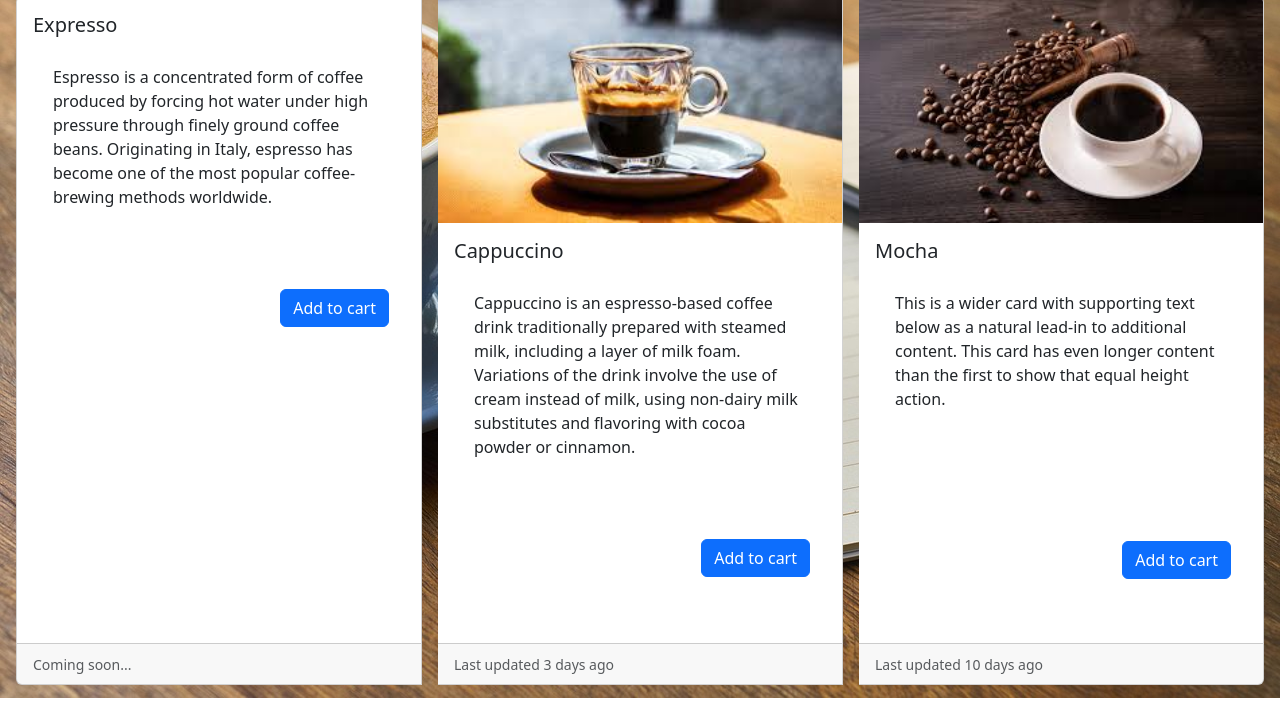
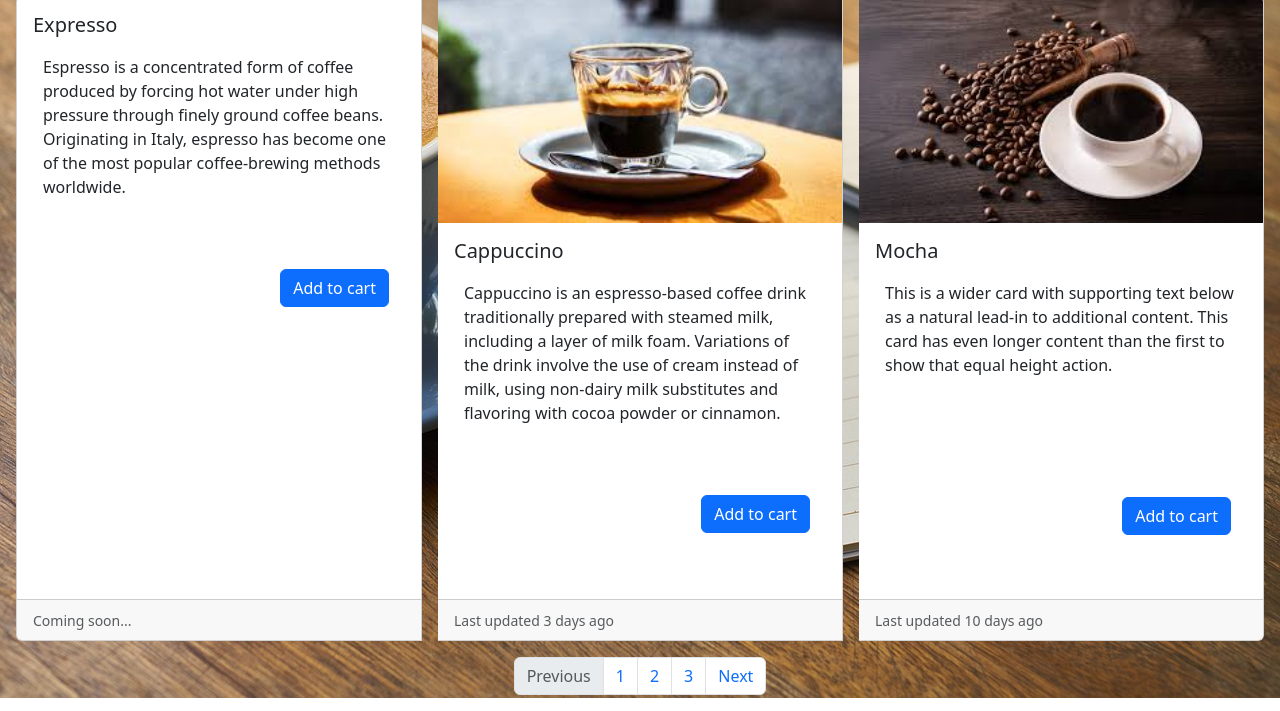
Before and after one commit to arun514/BootstrapNav, a plain HTML site: page index.html in a window 1280 px wide. Shown: the part 156-867 px from the top of the page. Drawn offline with nearby package versions, Linux system fonts and the light colour scheme.

Commit message:
Pagination

```diff
--- a/index.html
+++ b/index.html
@@ -181,6 +181,23 @@
       </div>
     </div>
 
+    <!-- pagination start -->
+
+    <nav aria-label="Page navigation example">
+      <ul class="pagination justify-content-center">
+        <li class="page-item disabled">
+          <a class="page-link">Previous</a>
+        </li>
+        <li class="page-item"><a class="page-link" href="#">1</a></li>
+        <li class="page-item"><a class="page-link" href="#">2</a></li>
+        <li class="page-item"><a class="page-link" href="#">3</a></li>
+        <li class="page-item">
+          <a class="page-link" href="#">Next</a>
+        </li>
+      </ul>
+    </nav>
+    <!-- pagination end -->
+
     <!-- card-2 end -->
     <script src="https://cdn.jsdelivr.net/npm/bootstrap@5.3.8/dist/js/bootstrap.bundle.min.js"></script>
   </body>
--- a/style.css
+++ b/style.css
@@ -3,19 +3,18 @@
   padding: 0;
 }
 
-body{
-background-image: url(./Coffeewithchill.jpg);
-background-repeat: no-repeat;
+body {
+  background-image: url(./Coffeewithchill.jpg);
+  background-repeat: no-repeat;
 }
 
-.addTocart{
+.addTocart {
   display: flex;
-  padding: 20px;
+  padding: 10px;
   justify-items: center;
   margin-bottom: 60px;
 }
 
-
-.para1{
-margin-bottom: 110px;
+.para1 {
+  margin-bottom: 110px;
 }
```
